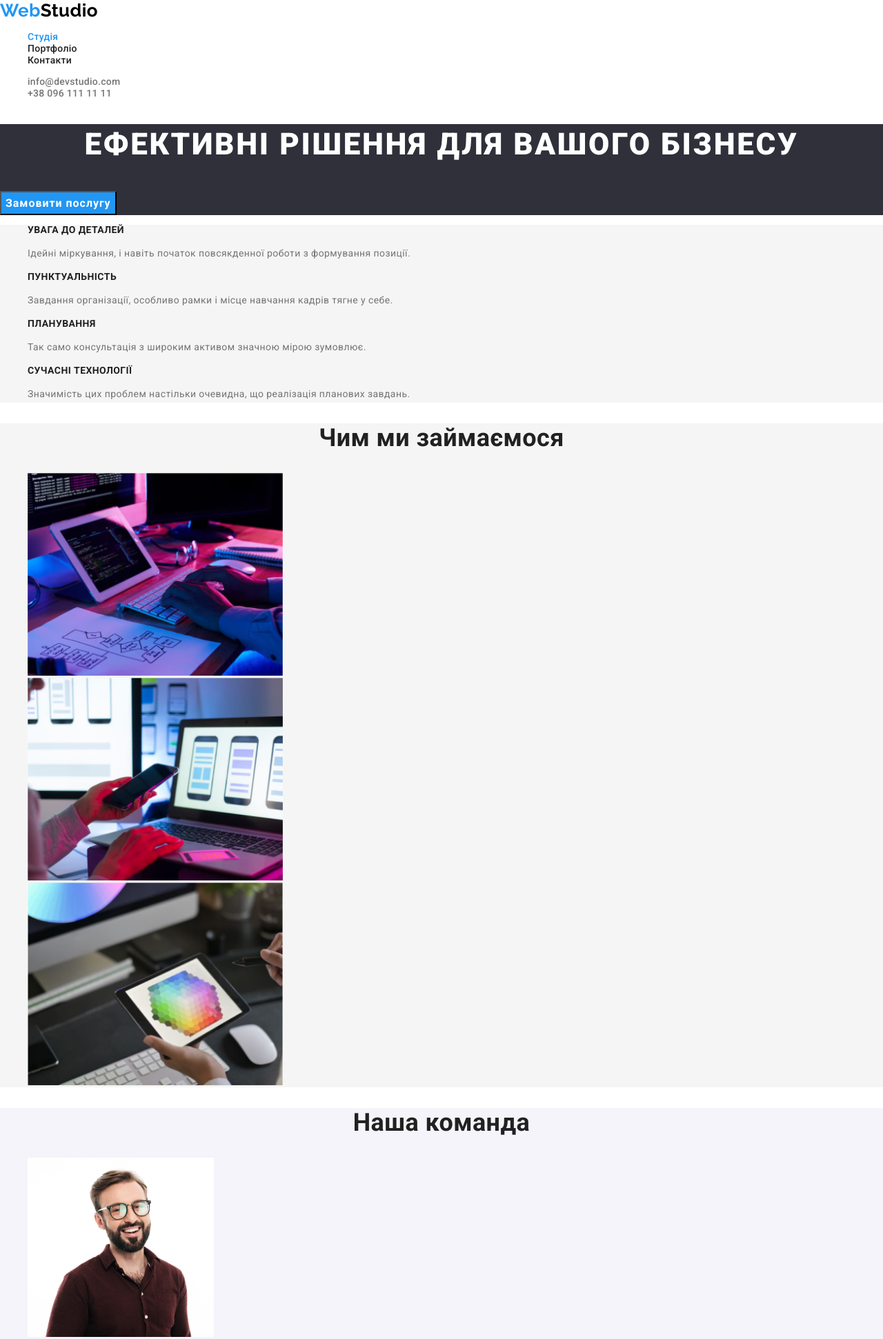
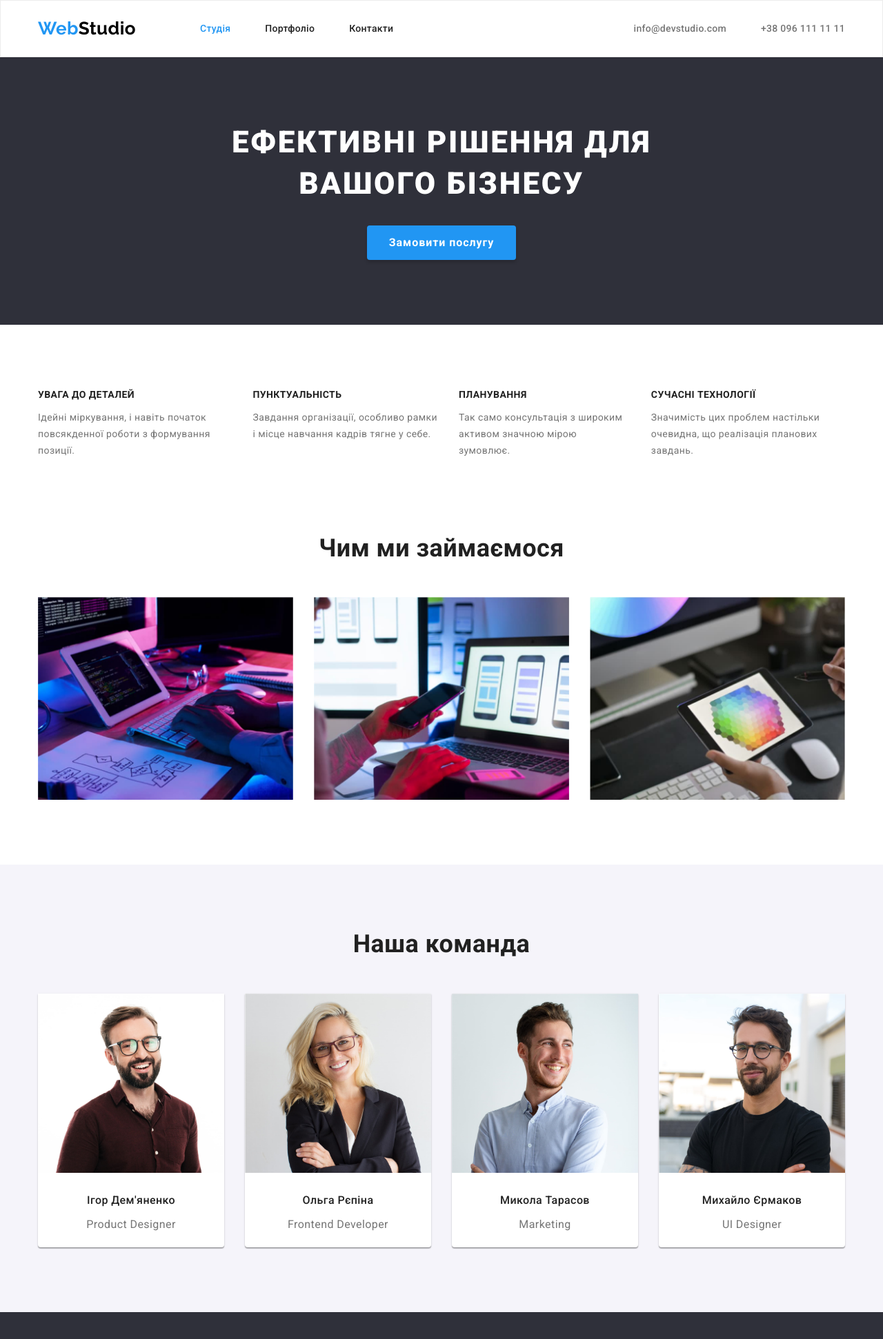
Before and after one commit to DenisDom/goit-markup-hw-03, a plain HTML site: page index.html in a window 1280 px wide. Shown: the top 1942 px of the page at 69% size. Drawn offline with nearby package versions, Linux system fonts and the light colour scheme.

Commit message:
Adds styles

```diff
--- a/css/styles.css
+++ b/css/styles.css
@@ -14,12 +14,35 @@
     --bg-footer: #2F303A;
 }
 
+h1,
+h2,
+h3,
+h4,
+h5,
+h6
+p {
+    margin-top: 0;
+    margin-bottom: 0;
+}
+
+ul {
+    margin-top: 0;
+    margin-bottom: 0;
+    padding-left: 0;
+}
+
 .link {
     text-decoration: none;
 }
 
 .list {
     list-style: none;
+}
+
+.photo {
+    display: block;
+    max-width: 100%;
+    height: auto;
 }
 
 
@@ -31,8 +54,25 @@ body {
     font-size: 14px;
 }
 
+.container {
+    width: 1200px;
+    margin-left: auto;
+    margin-right: auto;
+    padding-left: 15px;
+    padding-right: 15px;
+}
+
 .page-header {
     background: var(--white-color);
+}
+
+.page-header-container {
+    display: flex;
+    justify-content: space-between;
+}
+
+.header-border {
+    border: 1px solid #ECECEC;
 }
 
 .page-logo {
@@ -41,10 +81,27 @@ body {
     font-size: 26px;
     line-height: 1.19;
     color: var(--page-color-logo);
+
+    margin-right: 93px;
+    padding-top: 24px;
+    padding-bottom: 25px;
 }
 
 .logo-color {
     color: var(--accent-color);
+}
+
+.navigation {
+    display: flex;
+    align-items: center;
+}
+
+
+.nav-list {
+    display: flex;
+    column-gap: 50px;
+    padding-top: 32px;
+    padding-bottom: 32px;
 }
 
 .nav-link {
@@ -63,6 +120,15 @@ body {
     color: #2196F3;
 }
 
+.contacts {
+    display: flex;
+    align-items: center;
+    column-gap: 50px;
+    padding-top: 32px;
+    padding-bottom: 32px;
+}
+
+
 .contact-link {
     font-weight: 500;
     line-height: 1.14;
@@ -75,8 +141,21 @@ body {
     color:var(--accent-color);
 }
 
+.section {
+    padding-top: 94px;
+    padding-bottom: 94px;
+}
+
+.section-advantages {
+    padding-top: 94px;
+}
+
 .hero {
     background: var(--bg-hero);
+}
+
+.section-hero {
+    text-align: center;
 }
 
 .hero-title {
@@ -87,6 +166,9 @@ body {
     letter-spacing: 0.06em;
     text-transform: uppercase;
     color: var(--white-color);
+    width: 696px;
+    margin: 0 auto;
+    margin-bottom: 30px;
 }
 
 .hero-button {
@@ -99,6 +181,16 @@ body {
     cursor: pointer;
     color: var(--white-color);
     background: var(--accent-color);
+
+    padding-top: 10px;
+    padding-bottom: 10px;
+    padding-left: 32px;
+    padding-right: 32px;
+
+    box-shadow: 0px 4px 4px rgba(0, 0, 0, 0.15);
+    border-radius: 4px;
+    border: none;
+    /* drop-shadow: 0px 4px 4px rgba(0, 0, 0, 0.25); */
 }
 
 .hero-button:hover,
@@ -121,13 +213,20 @@ body {
 }
 
 .advantages{
-    background: var(--secondary-bg-color);
+    background: var(--white-color);
+}
+
+.list-advantages {
+    display: flex;
+    gap: 30px;
 }
 
 .title-advantage {
     line-height: 1.14;
     font-size: 14px;
     text-transform: uppercase;
+
+    margin-bottom: 10px;
 }
 
 .advantage-text {
@@ -136,24 +235,49 @@ body {
 }
 
 .working {
-    background: var(--secondary-bg-color);
+    background: var(--white-color);
 }
+
+.working-list {
+    display: flex;
+    justify-content: center;
+    gap: 30px;
+}
+
 
 .section-title {
     font-size: 36px;
     line-height: 1.17;
     text-align: center;
+    margin-bottom: 50px;
 }
 
 .team {
     background: var(--grey-bg-color);
 }
 
+.team-list {
+    display: flex;
+    justify-content: center;
+    gap: 30px;
+}
+
 .name-team {
     font-weight: 500;
     font-size: 16px;
     line-height: 1.19;
+
     text-align: center;
+    margin-bottom: 10px;
+    padding-top: 30px;
+}
+
+.team-card-border {
+    background: #FFFFFF;
+    box-shadow: 0px 1px 3px rgba(0, 0, 0, 0.12), 0px 1px 1px rgba(0, 0, 0, 0.14), 0px 2px 1px rgba(0, 0, 0, 0.2);
+    border-radius: 0px 0px 4px 4px;
+    width: 270px;
+    height: 368px;
 }
 
 .team-text {
@@ -161,10 +285,13 @@ body {
     line-height: 1.19;
     text-align: center;
     color: var(--primary-text-color);
+    padding-bottom: 124px;
 }
 
 .page-footer {
     background: var(--bg-footer);
+    padding-top: 60px;
+    padding-bottom: 60px;
 }
 
 .footer-logo {
@@ -173,12 +300,16 @@ body {
     font-size: 26px;
     line-height: 1.19;
     color: var(--white-color);
+
+    margin-bottom: 20px;
 }
 
 .footer-map{
     font-style: normal;
     line-height: 1.71;
     color: var(--white-color);
+
+    margin-bottom: 9px;
 }
 
 .footer-link {
@@ -187,13 +318,23 @@ body {
     color: var(--link-color);
 }
 
+.mail {
+    margin-bottom: 9px;
+}
+
 .footer-link:hover,
 .footer-link:focus {
     color: var(--accent-color);
 }
 
 .projects {
-  background: var(--secondary-bg-color);
+  background: var(--white-color);
+}
+
+.projects-button {
+    display: flex;
+    justify-content: center;
+    gap: 8px;
 }
 
 .button-active {
@@ -206,6 +347,13 @@ body {
     border-radius: 4px;
     color: var(--text-color);
     background: var(--grey-bg-color);
+
+    border: none;
+    margin-bottom: 50px;
+    padding-top: 6px;
+    padding-bottom: 6px;
+    padding-left: 25px;
+    padding-right: 25px;
 }
 
 .button-active:active,
@@ -224,11 +372,18 @@ body {
     color: var(--white-color);
 }
 
+.projects-list {
+    display: flex;
+    flex-wrap: wrap;
+    gap: 30px;
+}
+
 .project-name {
     font-size: 18px;
     line-height: 36px;
     letter-spacing: 0.06em;
     color: var(--text-color);
+    margin-bottom: 4px;
 }
 
 .project-text {
@@ -236,3 +391,22 @@ body {
     line-height: 30px;
     color: var(--primary-text-color);
 }
+
+.project-border {
+    border-bottom: 1px solid #EEEEEE;
+    border-left: 1px solid #EEEEEE;
+    border-right: 1px solid #EEEEEE;
+    padding-left: 24px;
+    padding-right: 24px;
+    padding-top: 20px;
+    padding-bottom: 20px;
+}
+
+.card-project {
+    width: 370px;
+    height: 404px;
+}
+
+.card-project:not(:nth-last-child(-n+3)) {
+    margin-bottom: 30px;
+}
```
